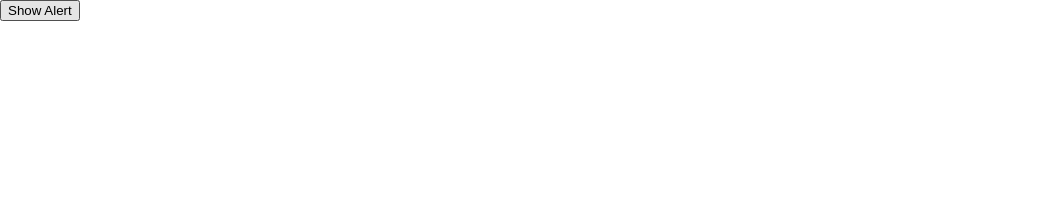
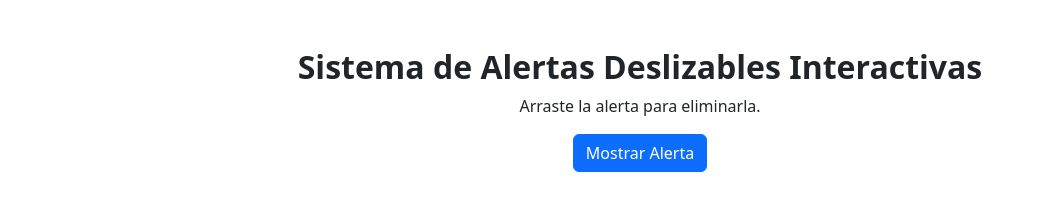
Before and after one commit to urian121/alertas-deslizables-con-efecto-swiper-usando-javascript, a plain HTML site: page index.html in a window 1280 px wide. Shown: the whole page, without its empty margins (0-1044 px from the left). Drawn offline with nearby package versions, Linux system fonts and the light colour scheme.

Commit message:
agregando documentacion

```diff
--- /dev/null
+++ b/assets/home.css
@@ -0,0 +1,28 @@
+    body {
+      margin: 0;
+      padding: 0;
+      overflow-x: hidden; /* Previene desbordamientos */
+      background-color: #ffffff;
+    }
+
+    #alertContainer {
+      position: relative;
+      overflow: hidden; /* Previene desbordamientos */
+    }
+
+    .alert {
+      background-color: #20ee91;
+      color: #555;
+      font-weight: bold;
+      padding: 15px;
+      border-radius: 4px;
+      margin-bottom: 20px;
+      position: relative;
+      transition: transform 0.3s ease-in-out, opacity 0.3s ease-in-out;
+      opacity: 1;
+      cursor: pointer;
+    }
+
+    .alert.dragging {
+      transition: none; /* Desactiva la transición para el arrastre */
+    }
--- /dev/null
+++ b/assets/home.js
@@ -0,0 +1,61 @@
+function mostrarAlerta() {
+  const alert = document.createElement("div");
+  alert.classList.add("alert");
+  alert.textContent =
+    "Deslízame hacia la izquierda o hacia la derecha para eliminarme!";
+
+  // Variables para el arrastre
+  let startX = 0;
+  let currentX = 0;
+  let isDragging = false;
+
+  // Agrega eventos para el arrastre
+  alert.addEventListener("mousedown", (e) => startDrag(e.clientX, alert));
+  alert.addEventListener("touchstart", (e) =>
+    startDrag(e.touches[0].clientX, alert)
+  );
+
+  document.addEventListener("mousemove", (e) => drag(e.clientX, alert));
+  document.addEventListener("touchmove", (e) =>
+    drag(e.touches[0].clientX, alert)
+  );
+
+  document.addEventListener("mouseup", () => endDrag(alert));
+  document.addEventListener("touchend", () => endDrag(alert));
+
+  document.getElementById("alertContainer").appendChild(alert);
+
+  function startDrag(x, element) {
+    startX = x;
+    isDragging = true;
+    element.classList.add("dragging");
+  }
+
+  function drag(x, element) {
+    if (!isDragging) return;
+
+    currentX = x - startX; // Calcula la distancia arrastrada
+    element.style.transform = `translateX(${currentX}px)`; // Aplica el desplazamiento
+  }
+
+  function endDrag(element) {
+    if (!isDragging) return;
+
+    isDragging = false;
+    element.classList.remove("dragging");
+
+    // Verifica si se deslizó lo suficiente para eliminar
+    if (currentX > 100) {
+      element.style.transform = `translateX(100%)`;
+      element.style.opacity = 0;
+      setTimeout(() => element.remove(), 300); // Elimina del DOM
+    } else if (currentX < -100) {
+      element.style.transform = `translateX(-100%)`;
+      element.style.opacity = 0;
+      setTimeout(() => element.remove(), 300); // Elimina del DOM
+    } else {
+      // Regresa a la posición inicial si no fue suficiente
+      element.style.transform = `translateX(0)`;
+    }
+  }
+}
--- a/index.html
+++ b/index.html
@@ -1,100 +1,29 @@
 <!DOCTYPE html>
-<html lang="en">
+<html lang="es">
 <head>
   <meta charset="UTF-8">
   <meta name="viewport" content="width=device-width, initial-scale=1.0">
-  <title>Interactive Sliding Alert</title>
-  <style>
-    body {
-      margin: 0;
-      padding: 0;
-      overflow-x: hidden; /* Evita el scroll horizontal */
-    }
-
-    #alertContainer {
-      position: relative;
-      overflow: hidden; /* Previene desbordamientos */
-    }
-
-    .alert {
-      background-color: #f8d7da;
-      color: #721c24;
-      padding: 15px;
-      border-radius: 4px;
-      margin-bottom: 20px;
-      position: relative;
-      transition: transform 0.3s ease-in-out, opacity 0.3s ease-in-out;
-      opacity: 1;
-      cursor: pointer;
-    }
-
-    .alert.dragging {
-      transition: none; /* Desactiva la transición para el arrastre */
-    }
-  </style>
+  <title>Sistema de Alertas Deslizables Interactiva</title>
+  <link href="https://cdn.jsdelivr.net/npm/bootstrap@5.3.3/dist/css/bootstrap.min.css" rel="stylesheet" integrity="sha384-QWTKZyjpPEjISv5WaRU9OFeRpok6YctnYmDr5pNlyT2bRjXh0JMhjY6hW+ALEwIH" crossorigin="anonymous">
+  <link rel="stylesheet" href="assets/home.css">
 </head>
 <body>
-  <button onclick="showAlert()">Show Alert</button>
+  <div class="container mt-5">
+    <div class="row justify-content-center">
+      <div class="col-md-12 text-center">
+        <h2 class="fw-bold">Sistema de Alertas Deslizables Interactivas</h2>
+        <p>Arraste la alerta para eliminarla.</p>
+      </div>
+    </div>
 
-  <div id="alertContainer"></div>
+    <div class="row justify-content-center">
+      <div class="col-md-12 text-center">
+        <button class="btn btn-primary mb-5" onclick="mostrarAlerta()">Mostrar Alerta</button>
+        <div id="alertContainer"></div>
+      </div>
+    </div>
+  </div>
 
-  <script>
-    function showAlert() {
-      const alert = document.createElement("div");
-      alert.classList.add("alert");
-      alert.textContent = "Slide me left or right to remove me!";
-
-      // Variables para el arrastre
-      let startX = 0;
-      let currentX = 0;
-      let isDragging = false;
-
-      // Agrega eventos para el arrastre
-      alert.addEventListener("mousedown", (e) => startDrag(e.clientX, alert));
-      alert.addEventListener("touchstart", (e) => startDrag(e.touches[0].clientX, alert));
-
-      document.addEventListener("mousemove", (e) => drag(e.clientX, alert));
-      document.addEventListener("touchmove", (e) => drag(e.touches[0].clientX, alert));
-
-      document.addEventListener("mouseup", () => endDrag(alert));
-      document.addEventListener("touchend", () => endDrag(alert));
-
-      document.getElementById("alertContainer").appendChild(alert);
-
-      function startDrag(x, element) {
-        startX = x;
-        isDragging = true;
-        element.classList.add("dragging");
-      }
-
-      function drag(x, element) {
-        if (!isDragging) return;
-
-        currentX = x - startX; // Calcula la distancia arrastrada
-        element.style.transform = `translateX(${currentX}px)`; // Aplica el desplazamiento
-      }
-
-      function endDrag(element) {
-        if (!isDragging) return;
-
-        isDragging = false;
-        element.classList.remove("dragging");
-
-        // Verifica si se deslizó lo suficiente para eliminar
-        if (currentX > 100) {
-          element.style.transform = `translateX(100%)`;
-          element.style.opacity = 0;
-          setTimeout(() => element.remove(), 300); // Elimina del DOM
-        } else if (currentX < -100) {
-          element.style.transform = `translateX(-100%)`;
-          element.style.opacity = 0;
-          setTimeout(() => element.remove(), 300); // Elimina del DOM
-        } else {
-          // Regresa a la posición inicial si no fue suficiente
-          element.style.transform = `translateX(0)`;
-        }
-      }
-    }
-  </script>
+<script src="assets/home.js"></script>
 </body>
 </html>
```
Also changed, not shown: 1 other file.
